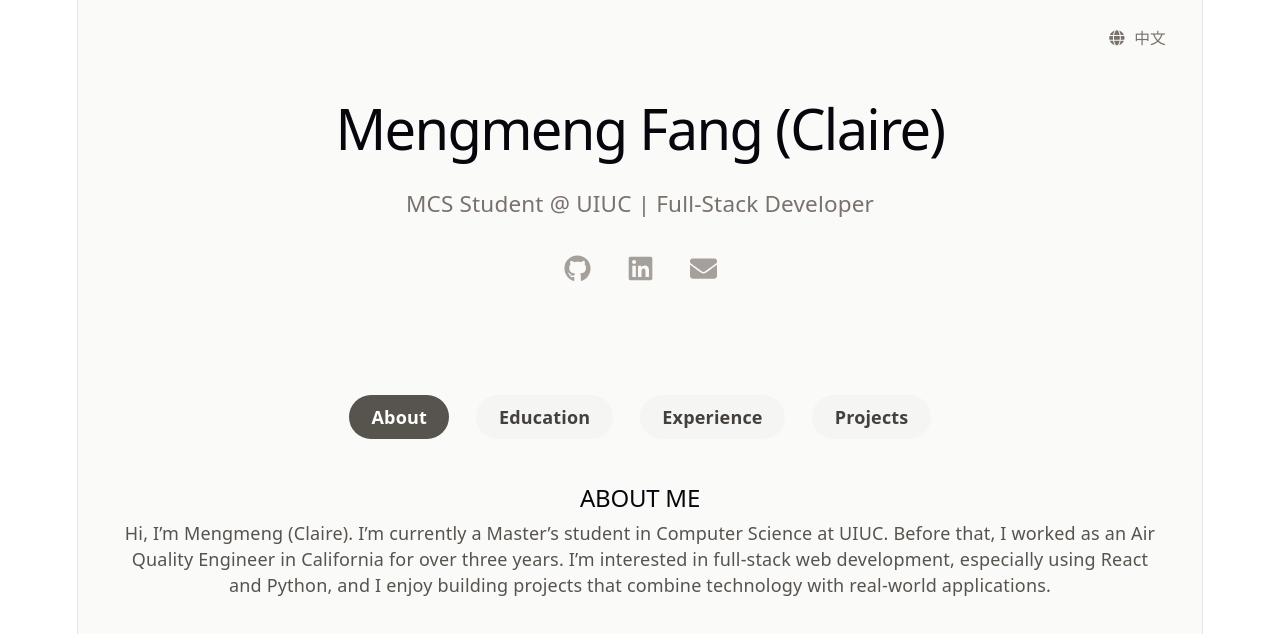
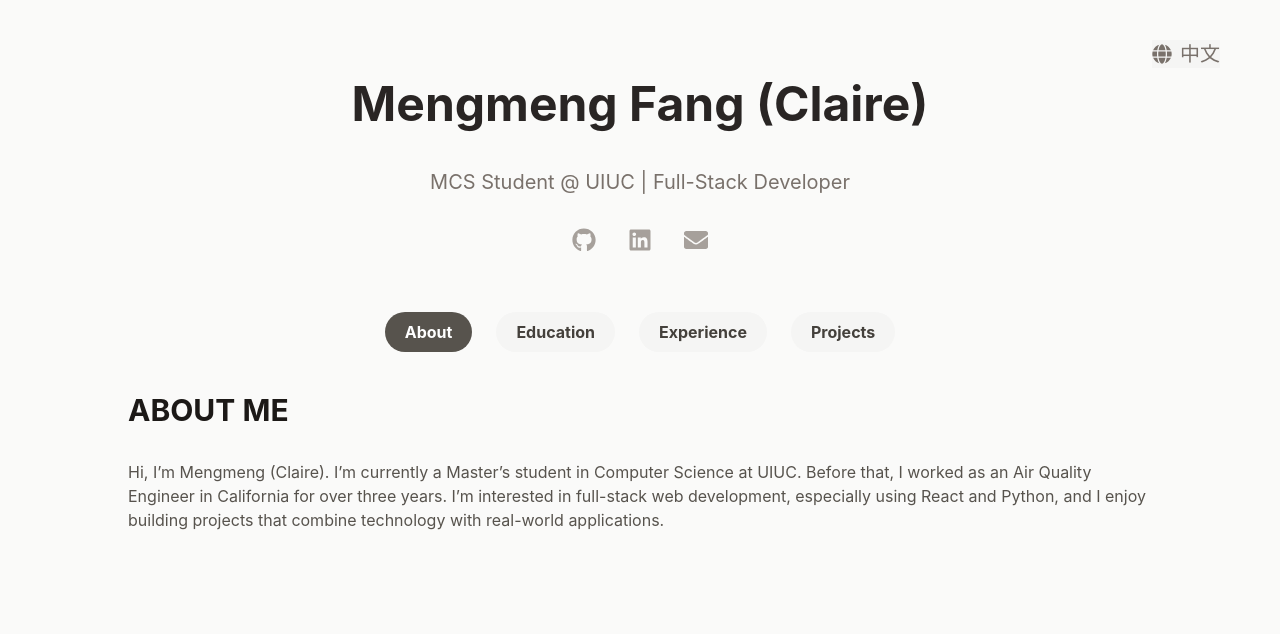
Before and after one commit to Clare-ctrl/mengmeng-site, a React (Vite) app: page / in a window 1280 px wide. Shown: the top 634 px of the page. Built offline with nearby package versions, Linux system fonts and the light colour scheme.

Commit message:
update header

```diff
--- a/src/components/Header.jsx
+++ b/src/components/Header.jsx
@@ -2,12 +2,12 @@ import { FaGithub, FaLinkedin, FaEnvelope, FaGlobe } from "react-icons/fa";
 
 export default function Header({ language, onChangeLanguage }) {
     return (
-        <header className="relative w-full py-15 text-center">
+        <header className="relative w-full pt-20 pb-10 text-center">
             <button onClick={onChangeLanguage}
-                className="absolute top-6 right-8 flex items-center gap-2 text-sm text-stone-500 hover:text-stone-900 transition">
+                className="absolute top-10 right-15 flex items-center gap-2 text-xl bg-stone-100 text-stone-500 hover:text-stone-900 transition">
                 <FaGlobe /> {language === "en" ? "中文" : "EN"}
             </button>
-            <h1 className="text-5xl md:text-6xl font-bold tracking-tight text-stone-900">
+            <h1 className="text-5xl md:text-5xl font-bold text-stone-800 mb-10">
                 {language === "en" ? "Mengmeng Fang (Claire)" : "方 萌萌"}
             </h1>
             <p className="mt-4 text-lg md:text-xl text-stone-500">
--- a/src/components/MainContent.jsx
+++ b/src/components/MainContent.jsx
@@ -19,7 +19,7 @@ export default function MainContent({ language }) {
     }
 
     return (
-        <div className="bg-stone-50 p-10">
+        <div className="bg-stone-50 p-5">
             <div className="w-full max-w-5xl mx-auto">
                 {/* Tabs */}
                 <div className="flex flex-wrap justify-center gap-6 mb-10">
--- a/src/index.css
+++ b/src/index.css
@@ -1,113 +1,19 @@
 @import "tailwindcss";
 
-:root {
-  --text: #6b6375;
-  --text-h: #08060d;
-  --bg: #fff;
-  --border: #e5e4e7;
-  --code-bg: #f4f3ec;
-  --accent: #aa3bff;
-  --accent-bg: rgba(170, 59, 255, 0.1);
-  --accent-border: rgba(170, 59, 255, 0.5);
-  --social-bg: rgba(244, 243, 236, 0.5);
-  --shadow:
-    rgba(0, 0, 0, 0.1) 0 10px 15px -3px, rgba(0, 0, 0, 0.05) 0 4px 6px -2px;
-
-  --sans: system-ui, 'Segoe UI', Roboto, sans-serif;
-  --heading: system-ui, 'Segoe UI', Roboto, sans-serif;
-  --mono: ui-monospace, Consolas, monospace;
-
-  font: 18px/145% var(--sans);
-  letter-spacing: 0.18px;
-  color-scheme: light dark;
-  color: var(--text);
-  background: var(--bg);
-  font-synthesis: none;
-  text-rendering: optimizeLegibility;
-  -webkit-font-smoothing: antialiased;
-  -moz-osx-font-smoothing: grayscale;
-
-  @media (max-width: 1024px) {
-    font-size: 16px;
-  }
-}
-
-@media (prefers-color-scheme: dark) {
-  :root {
-    --text: #9ca3af;
-    --text-h: #f3f4f6;
-    --bg: #16171d;
-    --border: #2e303a;
-    --code-bg: #1f2028;
-    --accent: #c084fc;
-    --accent-bg: rgba(192, 132, 252, 0.15);
-    --accent-border: rgba(192, 132, 252, 0.5);
-    --social-bg: rgba(47, 48, 58, 0.5);
-    --shadow:
-      rgba(0, 0, 0, 0.4) 0 10px 15px -3px, rgba(0, 0, 0, 0.25) 0 4px 6px -2px;
-  }
-
-  #social .button-icon {
-    filter: invert(1) brightness(2);
-  }
+* {
+  box-sizing: border-box;
 }
 
 body {
   margin: 0;
+  font-family: Inter, sans-serif;
+  background-color: #fafaf9;
+  color: #1c1917;
+
+  -webkit-font-smoothing: antialiased;
+  -moz-osx-font-smoothing: grayscale;
 }
 
-#root {
-  width: 1126px;
-  max-width: 100%;
-  margin: 0 auto;
-  text-align: center;
-  border-inline: 1px solid var(--border);
-  min-height: 100svh;
-  display: flex;
-  flex-direction: column;
-  box-sizing: border-box;
+a {
+  text-decoration: none;
 }
-
-h1,
-h2 {
-  font-family: var(--heading);
-  font-weight: 500;
-  color: var(--text-h);
-}
-
-h1 {
-  font-size: 56px;
-  letter-spacing: -1.68px;
-  margin: 32px 0;
-  @media (max-width: 1024px) {
-    font-size: 36px;
-    margin: 20px 0;
-  }
-}
-h2 {
-  font-size: 24px;
-  line-height: 118%;
-  letter-spacing: -0.24px;
-  margin: 0 0 8px;
-  @media (max-width: 1024px) {
-    font-size: 20px;
-  }
-}
-p {
-  margin: 0;
-}
-
-code,
-.counter {
-  font-family: var(--mono);
-  display: inline-flex;
-  border-radius: 4px;
-  color: var(--text-h);
-}
-
-code {
-  font-size: 15px;
-  line-height: 135%;
-  padding: 4px 8px;
-  background: var(--code-bg);
-}
```
